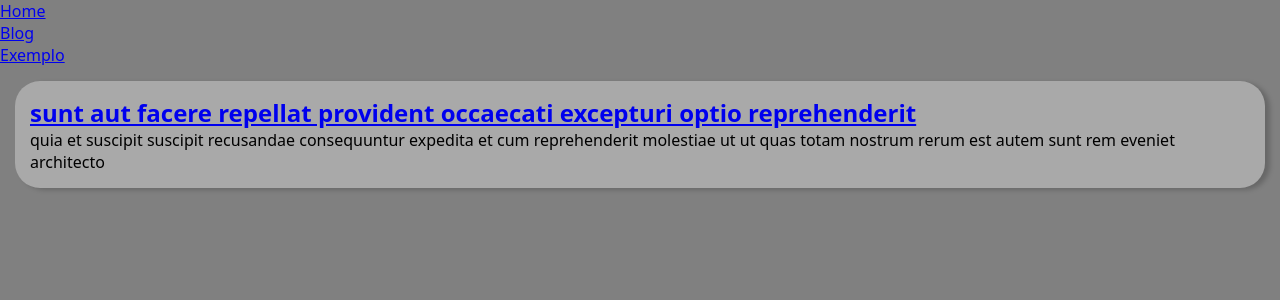
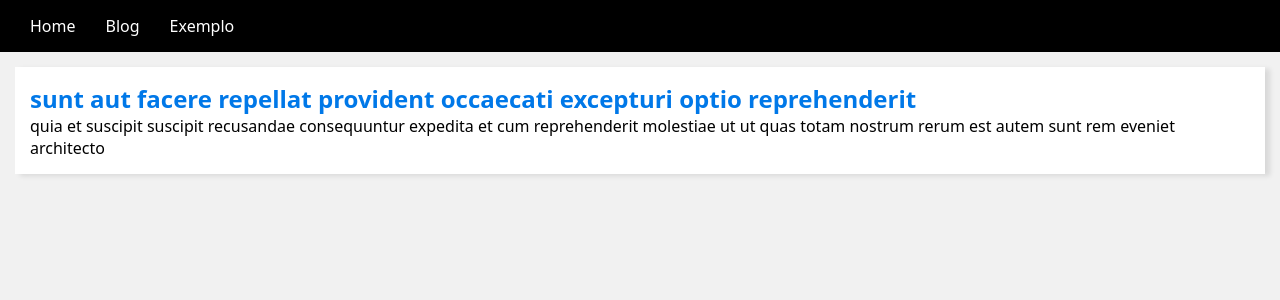
Before and after one commit to Richard-de-Souza/CursoPy, a Django app: page /blog/post/1/ in a window 1280 px wide. Shown: the top 300 px of the page. Run offline with Django 4.2, Linux system fonts and the light colour scheme.

Commit message:
commit aula 443

```diff
--- a/aula207-django/base/global/partials/menu.html
+++ b/aula207-django/base/global/partials/menu.html
@@ -1,5 +1,5 @@
-<nav>
-    <ul>
+<nav class="menu">
+    <ul class="menu__links">
       <li>
         <a href="{% url 'home:home' %}">Home</a>
       </li>
--- a/aula207-django/base/static/global/css/style.css
+++ b/aula207-django/base/static/global/css/style.css
@@ -7,32 +7,56 @@
   box-sizing: border-box;
 }
 
+a {
+  color: #0078e8;
+  text-decoration: none;
+}
+
+a:hover {
+  text-decoration: underline;
+}
+
 html {
   font-size: 62.5%;
 }
 
 body {
   font-size: 1.6rem;
-  background: gray;
+  background: #f1f1f1;
   font-family: system-ui, -apple-system, BlinkMacSystemFont, 'Segoe UI', Roboto,
     Oxygen, Ubuntu, Cantarell, 'Open Sans', 'Helvetica Neue', sans-serif;
 }
 
-.content{
+.content {
   display: grid;
   gap: 1.5rem;
   padding: 1.5rem;
 }
 
-.post{
-    background: darkgrey;
+.post {
+  background: #fff;
   padding: 1.5rem;
-    box-shadow: 5px 2px 5px rgba(0, 0, 0, 20%);
-    border-radius:25px;
+  box-shadow: 5px 2px 5px rgba(0, 0, 0, 10%);
 }
 
-@media (min-width: 600px){
-    .content:not(:has(.single-post)){
+.menu {
+  background: #000;
+  padding: 0 1.5rem;
+}
+
+.menu__links {
+  list-style: none;
+  display: flex;
+}
+
+.menu__links a {
+  display: block;
+  color: #fff;
+  padding: 1.5rem;
+}
+
+@media (min-width: 600px) {
+  .content:not(:has(.single-post)) {
     grid-template-columns: repeat(auto-fill, minmax(32rem, 1fr));
   }
 }
--- a/aula207-django/blog/views.py
+++ b/aula207-django/blog/views.py
@@ -1,7 +1,7 @@
 from blog.data import posts
 from django.shortcuts import render
 from typing import Any
-from django.http import HttpRequest
+from django.http import HttpRequest, Http404
 
 
 def blog(request):
@@ -28,7 +28,7 @@ def post(request: HttpRequest, post_id: int):
             break
 
     if found_post is None:
-        raise Exception('Post não encontrado')
+        raise Http404('Post não encontrado')
 
     context = {
         # 'text': 'Olá blog',
```
Lines whose indentation alone changed are shown as unchanged.
